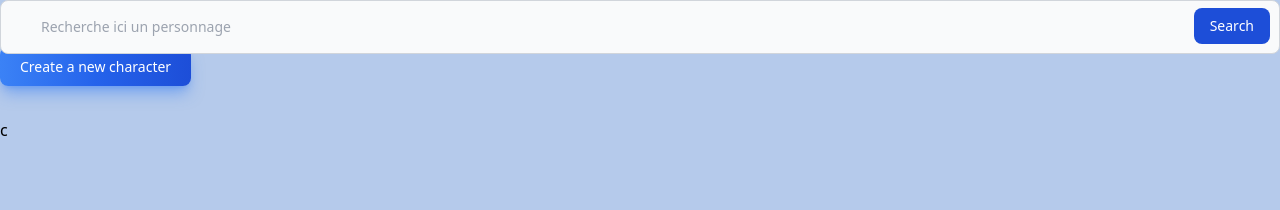
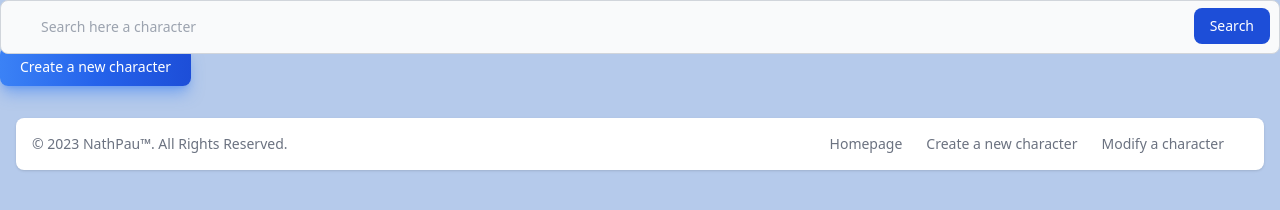
Before and after one commit to becodeorg/hamilton-8-character-manager-group-project-nathan-pauline, a plain HTML site: page index.html in a window 1280 px wide. Drawn offline with nearby package versions, Linux system fonts and the light colour scheme; no server answers.

Commit message:
adaptation du form

```diff
--- a/index.html
+++ b/index.html
@@ -28,7 +28,7 @@
           <div class="absolute inset-y-0 left-0 flex items-center pl-3 pointer-events-none">
               <svg aria-hidden="true" class="w-5 h-5 text-gray-500 dark:text-gray-400" fill="none" stroke="currentColor" viewBox="0 0 24 24" xmlns="http://www.w3.org/2000/svg%22%3Epath stroke-linecap="round stroke-linejoin="round" stroke-width="2" d="M21 21l-6-6m2-5a7 7 0 11-14 0 7 7 0 0114 0z"></path></svg>
           </div>
-          <input type="search" id="default-search" class="block w-full p-4 pl-10 text-sm text-gray-900 border border-gray-300 rounded-lg bg-gray-50 focus:ring-blue-500 focus:border-blue-500 dark:bg-gray-700 dark:border-gray-600 dark:placeholder-gray-400 dark:text-white dark:focus:ring-blue-500 dark:focus:border-blue-500" placeholder="Recherche ici un personnage" required>
+          <input type="search" id="default-search" class="block w-full p-4 pl-10 text-sm text-gray-900 border border-gray-300 rounded-lg bg-gray-50 focus:ring-blue-500 focus:border-blue-500 dark:bg-gray-700 dark:border-gray-600 dark:placeholder-gray-400 dark:text-white dark:focus:ring-blue-500 dark:focus:border-blue-500" placeholder="Search here a character" required>
           <button type="submit" class="text-white absolute right-2.5 bottom-2.5 bg-blue-700 hover:bg-blue-800 focus:ring-4 focus:outline-none focus:ring-blue-300 font-medium rounded-lg text-sm px-4 py-2 dark:bg-blue-600 dark:hover:bg-blue-700 dark:focus:ring-blue-800">Search</button>
       </div>
   </form>
@@ -41,7 +41,24 @@
 
 
   </main>
-  c
+  <footer class="bg-white rounded-lg shadow m-4 dark:bg-gray-800">
+    <div class="w-full mx-auto max-w-screen-xl p-4 md:flex md:items-center md:justify-between">
+      <span class="text-sm text-gray-500 sm:text-center dark:text-gray-400">© 2023 <a href="https://flowbite.com/" class="hover:underline">NathPau™</a>. All Rights Reserved.
+    </span>
+    <ul class="flex flex-wrap items-center mt-3 text-sm font-medium text-gray-500 dark:text-gray-400 sm:mt-0">
+        <li>
+            <a href="#" class="mr-4 hover:underline md:mr-6 ">Homepage</a>
+        </li>
+        <li>
+            <a href="#" class="mr-4 hover:underline md:mr-6">Create a new character</a>
+        </li>
+        <li>
+            <a href="#" class="mr-4 hover:underline md:mr-6">Modify a character</a>
+        </li>
+
+    </ul>
+    </div>
+</footer>
 <script src="./js/index.js"></script>
 </body>
 </html>
```
